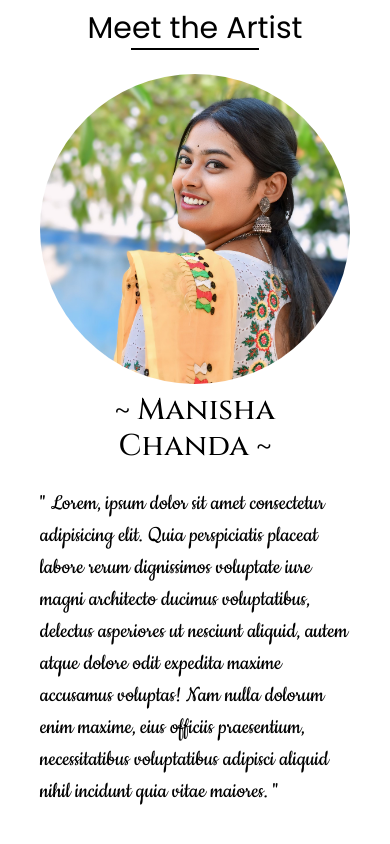
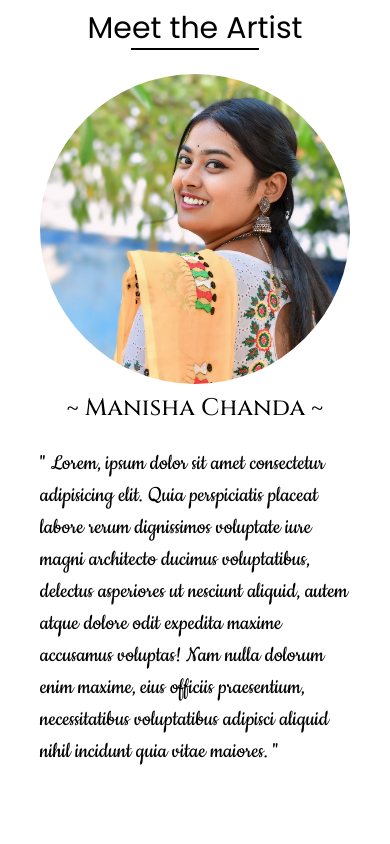
Before and after one commit to Achinta1997/Ruprekha, a plain HTML site: page dist/index.html in a window 390 px wide. Shown: the part 5218-6062 px from the top of the page. After the commit the page ends 6026 px from the top, so only its background shows below. Drawn offline with Linux system fonts and the light colour scheme; a web font is replaced by a local one.

Commit message:
name-size-changed

```diff
--- a/dist/index.html
+++ b/dist/index.html
@@ -281,7 +281,7 @@
             <!-- meet the artist card -->
             <div class="p-4 md:flex md:justify-center md:items-center md:flex-row-reverse">
                 <div class="p-2"> <img src="./asset/dp5.jpg" alt="manisha's pic" class="rounded-full">
-                    <p class="text-center text-3xl font-nav font-medium p-2 md:text-5xl">~ Manisha Chanda ~</p>
+                    <p class="text-center text-2xl font-nav font-medium p-2 md:text-5xl">~ Manisha Chanda ~</p>
                 </div>
                 <div class="p-2 font-bio text-2xl md:text-4xl">
                     <p>" Lorem, ipsum dolor sit amet consectetur adipisicing elit. Quia perspiciatis placeat
```
Also changed, not shown: dist/styles.css.
